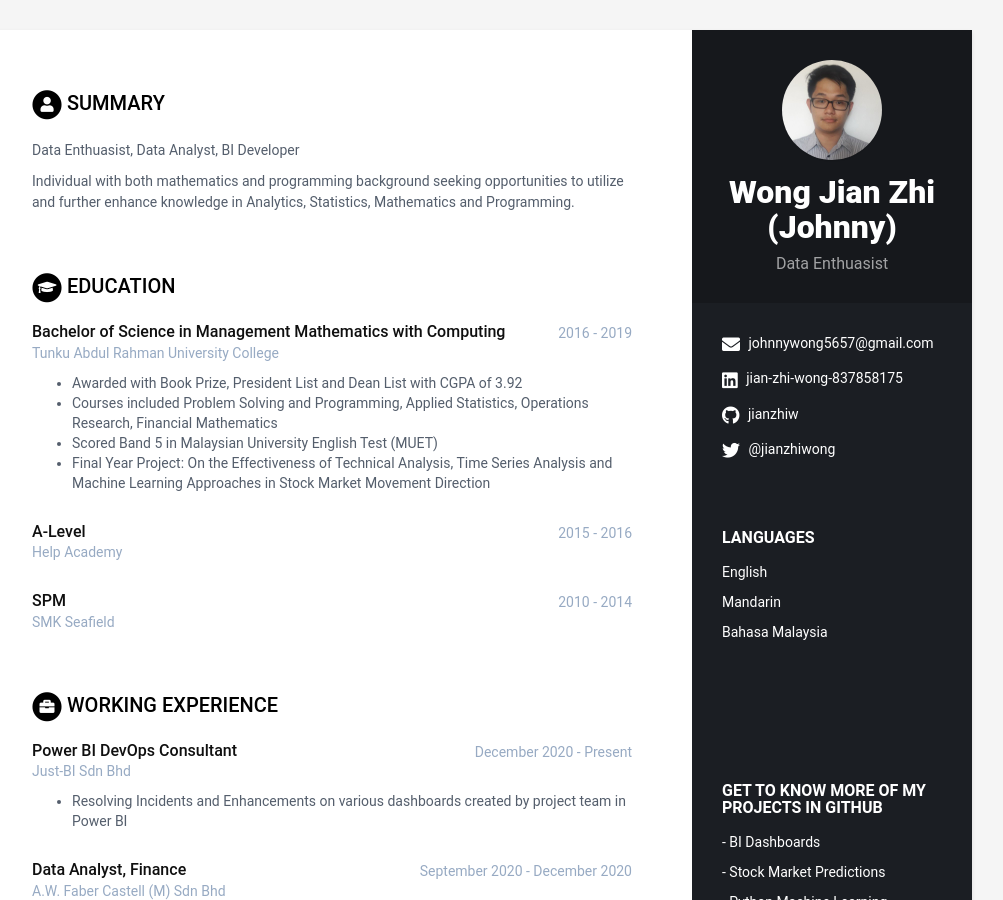
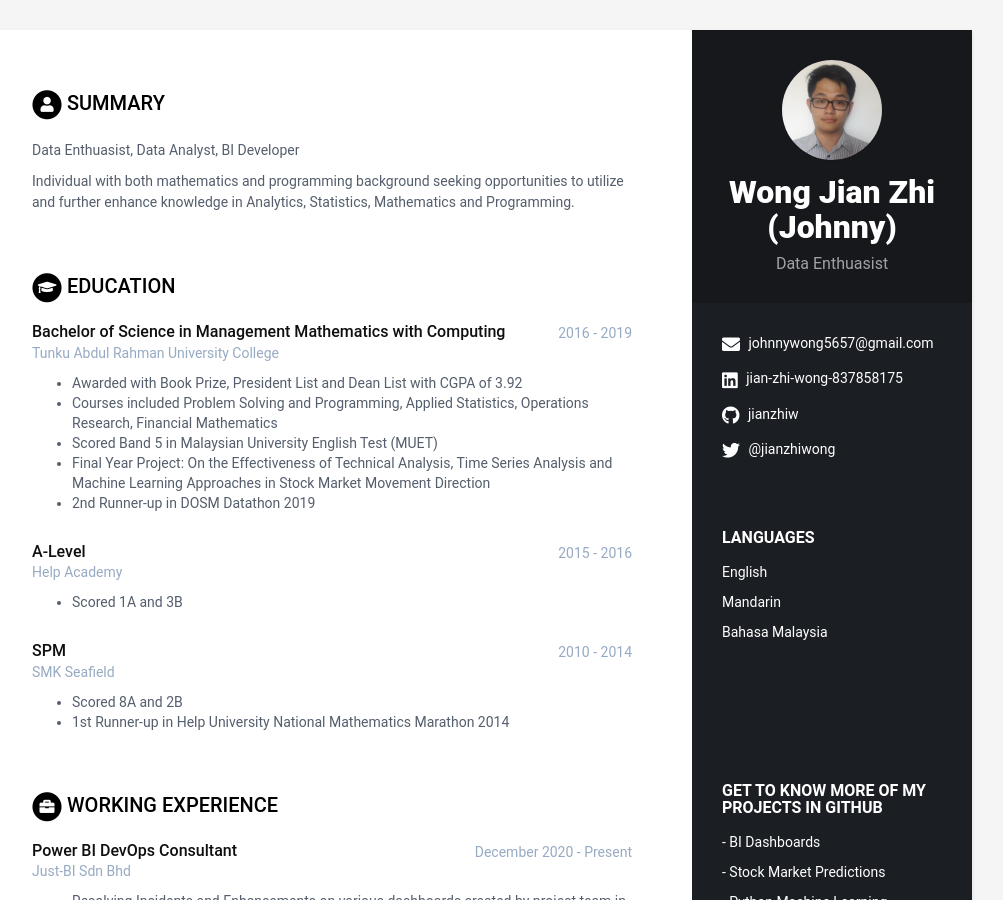
Before and after one commit to jianzhiw/jianzhiw.github.io, a Jekyll site: the page built from index.html, in a window 1280 px wide and 900 px high. Shown: the whole window, without its empty margins (168-1171 px from the left). Built offline with Jekyll 4.4.1, drawn with Linux system fonts in a browser that asks for light colours.

Commit message:
Modified Resume

```diff
--- a/_data/data.yml
+++ b/_data/data.yml
@@ -45,14 +45,20 @@ education:
         - Courses included Problem Solving and Programming, Applied Statistics, Operations Research, Financial Mathematics
         - Scored Band 5 in Malaysian University English Test (MUET)
         - Final Year Project: On the Effectiveness of Technical Analysis, Time Series Analysis and Machine Learning Approaches in Stock Market Movement Direction
+        - 2nd Runner-up in DOSM Datathon 2019
 
     - degree: A-Level
       university: Help Academy
       time: 2015 - 2016
+      details: |
+        - Scored 1A and 3B
 
     - degree: SPM
       university: SMK Seafield
       time: 2010 - 2014
+      details: |
+        - Scored 8A and 2B
+        - 1st Runner-up in Help University National Mathematics Marathon 2014
 
 
 experiences:
```
